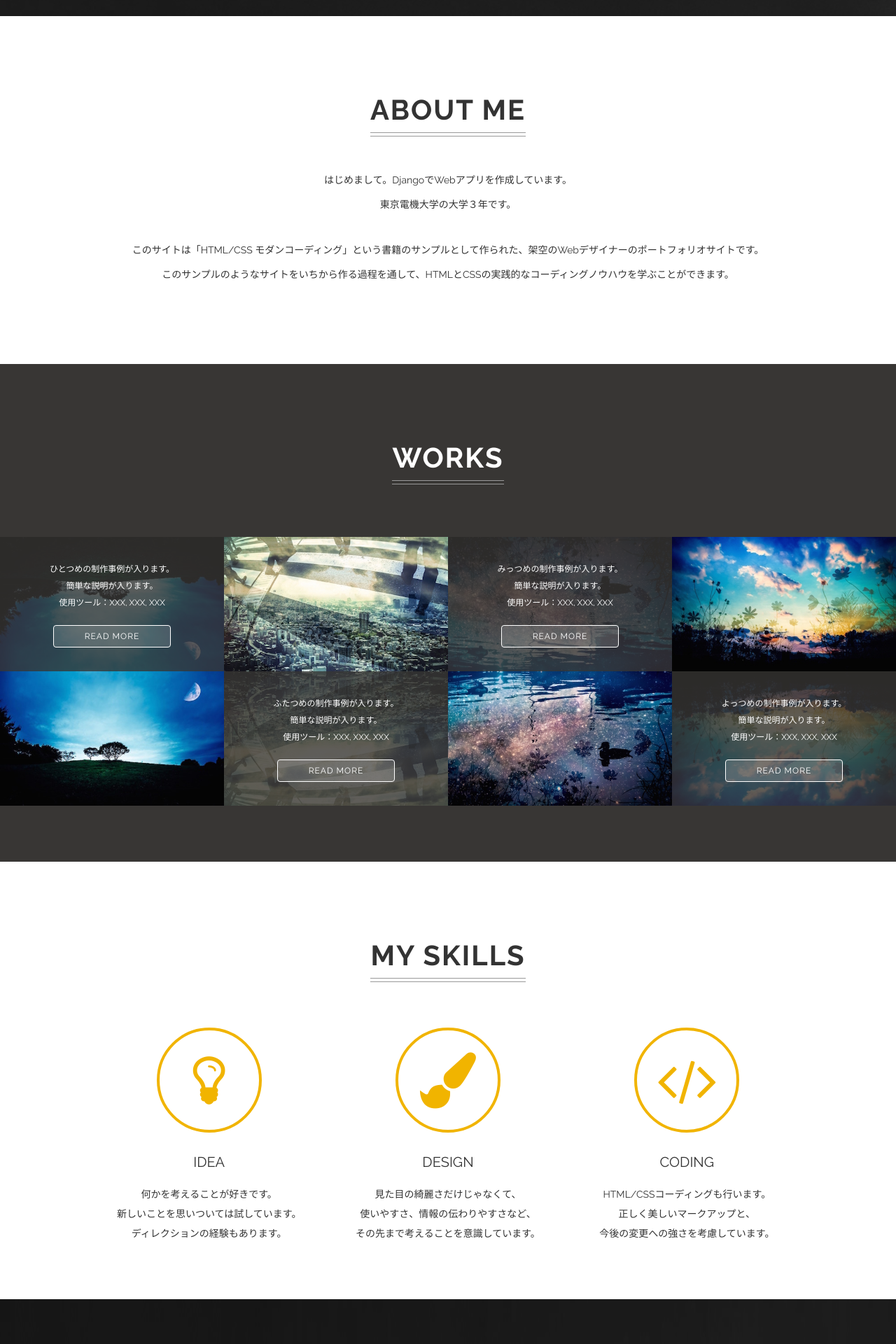
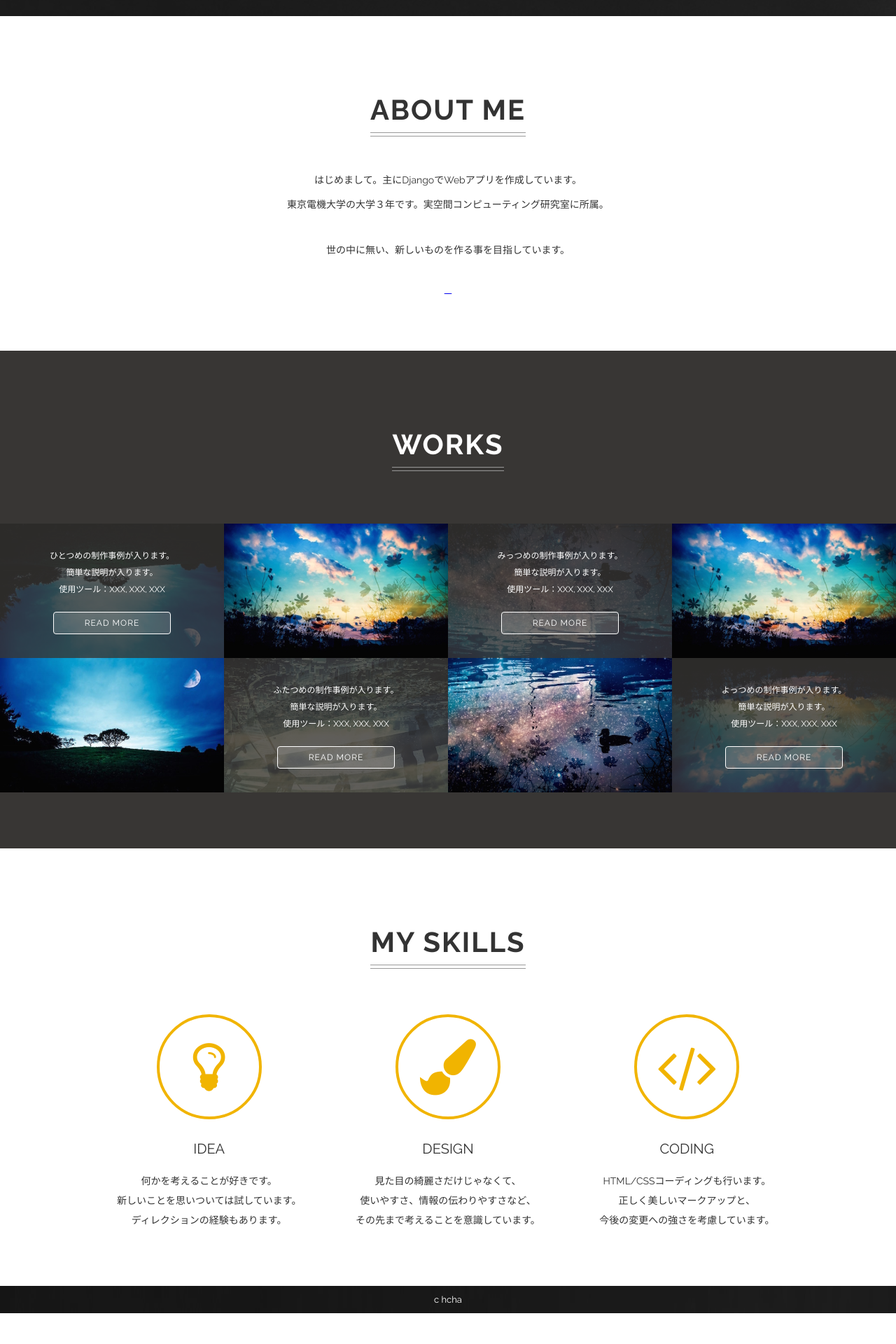
Before and after one commit to h-cha/hcha.com, a Django app: page /hello/ in a window 1280 px wide. Shown: the part 575-2495 px from the top of the page at 70% size. After the commit the page ends 2451 px from the top, so only its background shows below. Run offline with Django 3.2, Linux system fonts and the light colour scheme; some libraries are stand-ins or nearby versions.

Commit message:
20201109

```diff
--- a/hello/templates/hello/index.html
+++ b/hello/templates/hello/index.html
@@ -25,19 +25,19 @@
   <section class="about" id="about">
     <h2 class="heading">ABOUT ME</h2>
     <p class="about-text">
-      はじめまして。DjangoでWebアプリを作成しています。<br>
-      東京電機大学の大学３年です。
+      はじめまして。主にDjangoでWebアプリを作成しています。<br>
+      東京電機大学の大学３年です。実空間コンピューティング研究室に所属。
     </p>
     <p class="about-text">
-      このサイトは「HTML/CSS モダンコーディング」という書籍のサンプルとして作られた、架空のWebデザイナーのポートフォリオサイトです。<br>
-      このサンプルのようなサイトをいちから作る過程を通して、HTMLとCSSの実践的なコーディングノウハウを学ぶことができます。
+      世の中に無い、新しいものを作る事を目指しています。<br>
     </p>
+    <a href="https://github.com/h-cha" target="_blank" title="GitHub"><i class="fab fa-github icon-style"></i></a>
   </section>
   <section class="works">
     <h2 class="heading">WORKS</h2>
     <div class="works-wrapper">
       <div class="work-box tree">
-        <img class="work-image" src="images/tree.jpg" alt="制作事例1">
+        <img class="work-image" src="{% static 'hello/images/tree.jpg' %}" alt="制作事例1">
         <div class="work-description">
           <div class="work-description-inner">
             <p class="work-text">
@@ -50,7 +50,7 @@
         </div>
       </div>
       <div class="work-box building">
-        <img class="work-image" src="images/building.jpg" alt="制作事例2">
+        <img class="work-image" src="{% static 'hello/images/sky.jpg' %}" alt="制作事例2">
         <div class="work-description">
           <div class="work-description-inner">
             <p class="work-text">
@@ -63,7 +63,7 @@
         </div>
       </div>
       <div class="work-box lake">
-        <img class="work-image" src="images/lake.jpg" alt="制作事例3">
+        <img class="work-image" src="{% static 'hello/images/lake.jpg' %}" alt="制作事例3">
         <div class="work-description">
           <div class="work-description-inner">
             <p class="work-text">
@@ -76,7 +76,7 @@
         </div>
       </div>
       <div class="work-box sky">
-        <img class="work-image" src="images/sky.jpg" alt="制作事例4">
+        <img class="work-image" src="{% static 'hello/images/sky.jpg' %}" alt="制作事例4">
         <div class="work-description">
           <div class="work-description-inner">
             <p class="work-text">
@@ -122,6 +122,7 @@
       </div>
     </div>
   </section>
+  <!--
   <section class="contact" id="contact">
     <h2 class="heading">CONTACT</h2>
     <form class="contact-form">
@@ -130,8 +131,9 @@
       <input type="submit" value="SEND">
     </form>
   </section>
+-->
   <footer class="footer">
-      c sample site
+      c hcha
   </footer>
   <script src="lib/placeholders.min.js"></script>
 </body>
```
